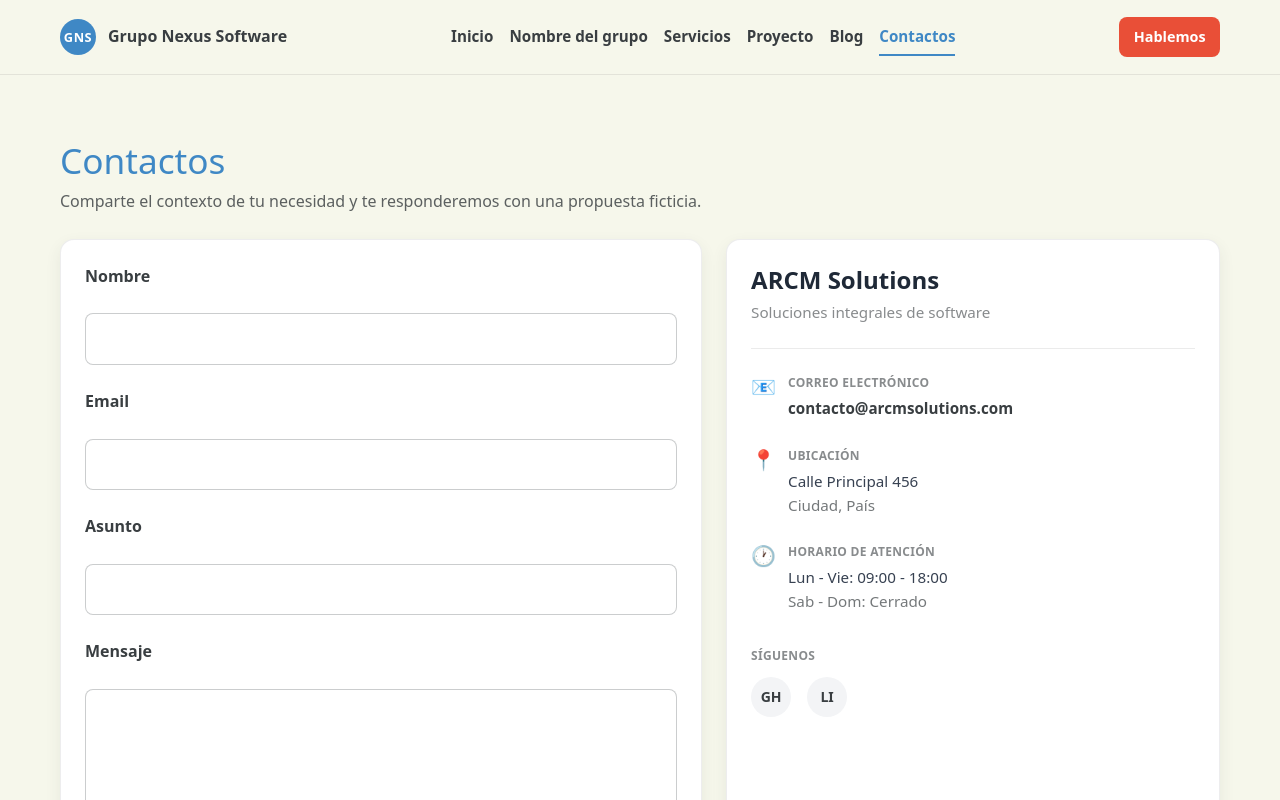
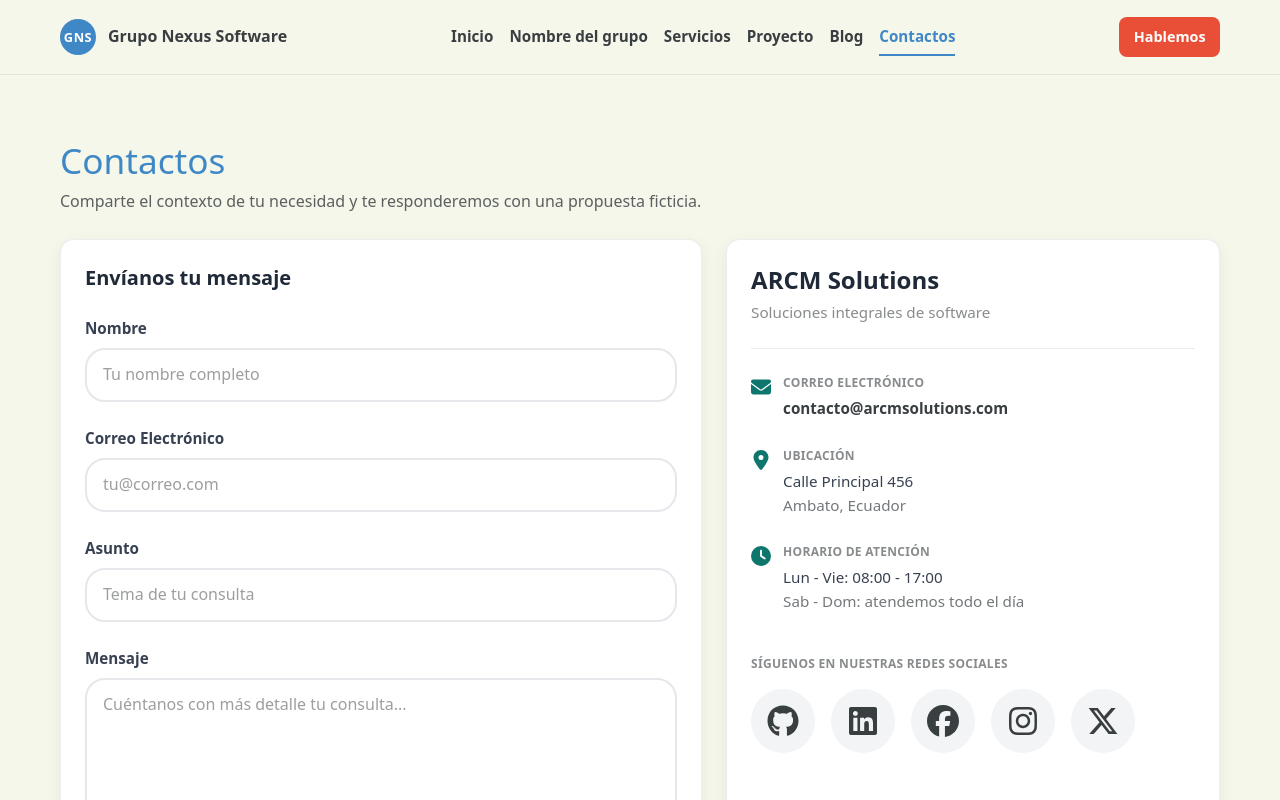
Before and after one commit to Jostero32/PaginaGrupalDAS, a React (Vite) app: page /contactos in a window 1280 px wide. Shown: the top 800 px of the page. Built offline with nearby package versions, Linux system fonts and the light colour scheme.

Commit message:
Se agrando los iconos de las redes sociales

```diff
--- a/package.json
+++ b/package.json
@@ -13,6 +13,7 @@
     "@tailwindcss/vite": "^4.2.1",
     "react": "^19.2.0",
     "react-dom": "^19.2.0",
+    "react-icons": "^5.5.0",
     "react-router-dom": "^7.13.1",
     "tailwindcss": "^4.2.1"
   },
--- a/src/pages/Contact.jsx
+++ b/src/pages/Contact.jsx
@@ -1,4 +1,5 @@
 import { useState } from "react";
+import { FaGithub, FaLinkedin, FaFacebook, FaInstagram, FaXTwitter, FaEnvelope, FaLocationDot, FaClock } from "react-icons/fa6";
 import Button from "../components/ui/Button";
 import Card from "../components/ui/Card";
 import SectionTitle from "../components/ui/SectionTitle";
@@ -68,8 +69,11 @@ function Contact() {
 
         <div className="grid grid-cols-1 md:grid-cols-[1.3fr_1fr] gap-8">
           <Card as="form" onSubmit={handleSubmit} noValidate>
-            <div className="grid gap-3">
-              <label htmlFor="name" className="font-bold">
+            <h2 className="text-xl font-bold text-[#1f2937] mb-6">Envíanos tu mensaje</h2>
+
+            <div className="grid gap-4">
+              <div>
+                <label htmlFor="name" className="block text-[0.95rem] font-semibold text-[#374151] mb-2">
                   Nombre
                 </label>
                 <input
@@ -80,18 +84,19 @@ function Contact() {
                   onChange={handleChange}
                   aria-invalid={Boolean(errors.name)}
                   required
-                className="w-full font-[inherit] border border-[rgba(57,62,65,0.26)] rounded-[var(--radius-sm)] px-3 py-3 bg-white"
+                  className="w-full font-[inherit] border-2 border-[#e5e7eb] rounded-lg px-4 py-3 bg-white focus:outline-none focus:border-[#0f766e] focus:ring-2 focus:ring-[rgba(15,118,110,0.1)] transition-all"
+                  placeholder="Tu nombre completo"
                 />
                 {errors.name && (
-                <span className="text-[#9b2915] text-[0.85rem]">
-                  {errors.name}
+                  <span className="block text-[#dc2626] text-[0.85rem] font-medium mt-2">
+                    ✓ {errors.name}
                   </span>
                 )}
               </div>
 
-            <div className="grid gap-3 mt-6">
-              <label htmlFor="email" className="font-bold">
-                Email
+              <div>
+                <label htmlFor="email" className="block text-[0.95rem] font-semibold text-[#374151] mb-2">
+                  Correo Electrónico
                 </label>
                 <input
                   id="email"
@@ -101,17 +106,18 @@ function Contact() {
                   onChange={handleChange}
                   aria-invalid={Boolean(errors.email)}
                   required
-                className="w-full font-[inherit] border border-[rgba(57,62,65,0.26)] rounded-[var(--radius-sm)] px-3 py-3 bg-white"
+                  className="w-full font-[inherit] border-2 border-[#e5e7eb] rounded-lg px-4 py-3 bg-white focus:outline-none focus:border-[#0f766e] focus:ring-2 focus:ring-[rgba(15,118,110,0.1)] transition-all"
+                  placeholder="tu@correo.com"
                 />
                 {errors.email && (
-                <span className="text-[#9b2915] text-[0.85rem]">
-                  {errors.email}
+                  <span className="block text-[#dc2626] text-[0.85rem] font-medium mt-2">
+                    ✓ {errors.email}
                   </span>
                 )}
               </div>
 
-            <div className="grid gap-3 mt-6">
-              <label htmlFor="subject" className="font-bold">
+              <div>
+                <label htmlFor="subject" className="block text-[0.95rem] font-semibold text-[#374151] mb-2">
                   Asunto
                 </label>
                 <input
@@ -122,17 +128,18 @@ function Contact() {
                   onChange={handleChange}
                   aria-invalid={Boolean(errors.subject)}
                   required
-                className="w-full font-[inherit] border border-[rgba(57,62,65,0.26)] rounded-[var(--radius-sm)] px-3 py-3 bg-white"
+                  className="w-full font-[inherit] border-2 border-[#e5e7eb] rounded-lg px-4 py-3 bg-white focus:outline-none focus:border-[#0f766e] focus:ring-2 focus:ring-[rgba(15,118,110,0.1)] transition-all"
+                  placeholder="Tema de tu consulta"
                 />
                 {errors.subject && (
-                <span className="text-[#9b2915] text-[0.85rem]">
-                  {errors.subject}
+                  <span className="block text-[#dc2626] text-[0.85rem] font-medium mt-2">
+                    ✓ {errors.subject}
                   </span>
                 )}
               </div>
 
-            <div className="grid gap-3 mt-6">
-              <label htmlFor="message" className="font-bold">
+              <div>
+                <label htmlFor="message" className="block text-[0.95rem] font-semibold text-[#374151] mb-2">
                   Mensaje
                 </label>
                 <textarea
@@ -143,26 +150,29 @@ function Contact() {
                   onChange={handleChange}
                   aria-invalid={Boolean(errors.message)}
                   required
-                className="w-full font-[inherit] border border-[rgba(57,62,65,0.26)] rounded-[var(--radius-sm)] px-3 py-3 bg-white"
+                  className="w-full font-[inherit] border-2 border-[#e5e7eb] rounded-lg px-4 py-3 bg-white focus:outline-none focus:border-[#0f766e] focus:ring-2 focus:ring-[rgba(15,118,110,0.1)] transition-all resize-none"
+                  placeholder="Cuéntanos con más detalle tu consulta..."
                 />
                 {errors.message && (
-                <span className="text-[#9b2915] text-[0.85rem]">
-                  {errors.message}
+                  <span className="block text-[#dc2626] text-[0.85rem] font-medium mt-2">
+                    ✓ {errors.message}
                   </span>
                 )}
               </div>
+            </div>
 
-            <Button type="submit" variant="accent" size="md">
+            <Button type="submit" variant="accent" size="md" className="w-full mt-6 bg-[#0f766e] hover:bg-[#065a55] text-white font-bold py-3 rounded-lg transition-all">
               Enviar mensaje
             </Button>
 
             {isSubmitted && (
-              <p
-                className="mt-6 p-4 rounded-[var(--radius-sm)] bg-[rgba(68,187,164,0.2)] text-[#1f6f60] font-bold"
+              <div
+                className="mt-6 p-4 rounded-lg bg-[#dcfce7] border-2 border-[#22c55e] text-[#166534] font-bold flex items-center gap-3"
                 role="status"
               >
-                Mensaje enviado correctamente. Te responderemos pronto.
-              </p>
+                <span className="text-2xl">✅</span>
+                <span>¡Mensaje enviado! Te responderemos pronto.</span>
+              </div>
             )}
           </Card>
 
@@ -175,7 +185,7 @@ function Contact() {
 
               <div className="grid gap-5">
                 <div className="flex gap-3">
-                  <span className="text-xl">📧</span>
+                  <span className="text-[#0f766e] pt-1"><FaEnvelope size={20} /></span>
                   <div>
                     <p className="text-[0.75rem] text-[rgba(57,62,65,0.6)] font-semibold uppercase tracking-wide mb-1">Correo Electrónico</p>
                     <a href="mailto:contacto@arcmsolutions.com" className="text-[#0f766e] hover:text-[#1f6f60] font-semibold text-[0.95rem] transition-colors">
@@ -185,46 +195,79 @@ function Contact() {
                 </div>
 
                 <div className="flex gap-3">
-                  <span className="text-xl">📍</span>
+                  <span className="text-[#0f766e] pt-1"><FaLocationDot size={20} /></span>
                   <div>
                     <p className="text-[0.75rem] text-[rgba(57,62,65,0.6)] font-semibold uppercase tracking-wide mb-1">Ubicación</p>
                     <p className="text-[0.95rem] text-[#374151] font-medium">Calle Principal 456</p>
-                    <p className="text-[0.95rem] text-[rgba(57,62,65,0.7)]">Ciudad, País</p>
+                    <p className="text-[0.95rem] text-[rgba(57,62,65,0.7)]">Ambato, Ecuador</p>
                   </div>
                 </div>
 
                 <div className="flex gap-3">
-                  <span className="text-xl">🕐</span>
+                  <span className="text-[#0f766e] pt-1"><FaClock size={20} /></span>
                   <div>
                     <p className="text-[0.75rem] text-[rgba(57,62,65,0.6)] font-semibold uppercase tracking-wide mb-1">Horario de Atención</p>
-                    <p className="text-[0.95rem] text-[#374151] font-medium">Lun - Vie: 09:00 - 18:00</p>
-                    <p className="text-[0.95rem] text-[rgba(57,62,65,0.7)]">Sab - Dom: Cerrado</p>
+                    <p className="text-[0.95rem] text-[#374151] font-medium">Lun - Vie: 08:00 - 17:00</p>
+                    <p className="text-[0.95rem] text-[rgba(57,62,65,0.7)]">Sab - Dom: atendemos todo el día</p>
                   </div>
                 </div>
 
-                <div className="pt-2">
-                  <p className="text-[0.75rem] text-[rgba(57,62,65,0.6)] font-semibold uppercase tracking-wide mb-3">Síguenos</p>
+                <div className="pt-4">
+                  <p className="text-[0.75rem] text-[rgba(57,62,65,0.6)] font-semibold uppercase tracking-wide mb-4">Síguenos en nuestras redes sociales</p>
                   <ul className="list-reset flex gap-4">
                     <li>
                       <a
-                        className="inline-flex items-center justify-center w-10 h-10 rounded-full bg-[#f3f4f6] text-[#374151] hover:bg-[#0f766e] hover:text-white font-bold transition-all duration-200 text-sm"
+                        className="inline-flex items-center justify-center w-16 h-16 rounded-full bg-[#f3f4f6] hover:bg-[#1f2937] hover:text-white transition-all duration-200"
                         href="https://github.com/arcmsolutions"
                         target="_blank"
                         rel="noreferrer"
                         title="GitHub"
                       >
-                        GH
+                        <FaGithub size={32} />
                       </a>
                     </li>
                     <li>
                       <a
-                        className="inline-flex items-center justify-center w-10 h-10 rounded-full bg-[#f3f4f6] text-[#374151] hover:bg-[#0f766e] hover:text-white font-bold transition-all duration-200 text-sm"
+                        className="inline-flex items-center justify-center w-16 h-16 rounded-full bg-[#f3f4f6] hover:bg-[#0a66c2] hover:text-white transition-all duration-200"
                         href="https://linkedin.com/company/arcmsolutions"
                         target="_blank"
                         rel="noreferrer"
                         title="LinkedIn"
                       >
-                        LI
+                        <FaLinkedin size={32} />
+                      </a>
+                    </li>
+                    <li>
+                      <a
+                        className="inline-flex items-center justify-center w-16 h-16 rounded-full bg-[#f3f4f6] hover:bg-[#1877f2] hover:text-white transition-all duration-200"
+                        href="https://facebook.com/arcmsolutions"
+                        target="_blank"
+                        rel="noreferrer"
+                        title="Facebook"
+                      >
+                        <FaFacebook size={32} />
+                      </a>
+                    </li>
+                    <li>
+                      <a
+                        className="inline-flex items-center justify-center w-16 h-16 rounded-full bg-[#f3f4f6] hover:bg-gradient-to-br hover:from-[#feda75] hover:via-[#fa7e1e] hover:to-[#d92e7f] hover:text-white transition-all duration-200"
+                        href="https://instagram.com/arcmsolutions"
+                        target="_blank"
+                        rel="noreferrer"
+                        title="Instagram"
+                      >
+                        <FaInstagram size={32} />
+                      </a>
+                    </li>
+                    <li>
+                      <a
+                        className="inline-flex items-center justify-center w-16 h-16 rounded-full bg-[#f3f4f6] hover:bg-[#1f2937] hover:text-white transition-all duration-200"
+                        href="https://x.com/arcmsolutions"
+                        target="_blank"
+                        rel="noreferrer"
+                        title="X (Twitter)"
+                      >
+                        <FaXTwitter size={32} />
                       </a>
                     </li>
                   </ul>
```
Also changed, not shown: 1 other file (tests, documents, lock files or other folders). Lines whose indentation alone changed are shown as unchanged.
